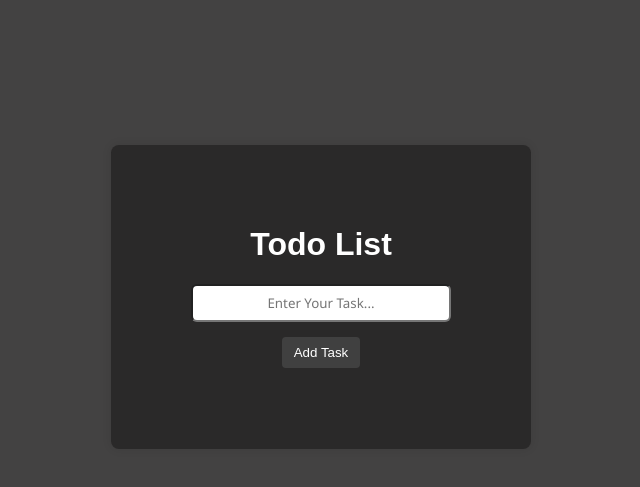
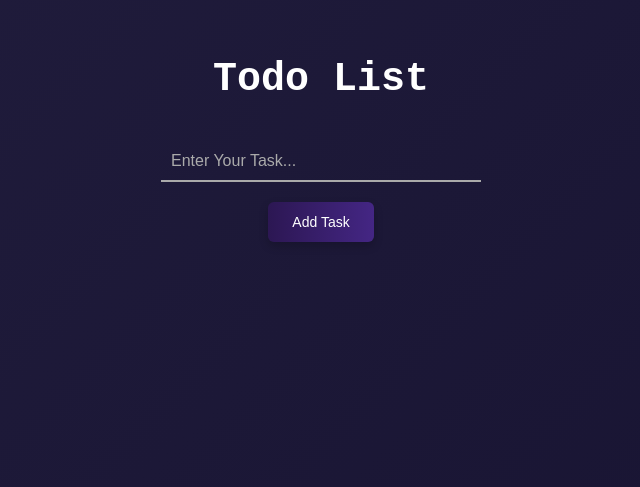
Before and after one commit to ShaikhYousuf39/Todo-List, a plain HTML site: page index.html in a window 1280 px wide. Shown: the part 103-590 px from the top of the page, without its empty margins (319-959 px from the left). Drawn offline with Linux system fonts and the light colour scheme.

Commit message:
Update style.css

```diff
--- a/style.css
+++ b/style.css
@@ -6,43 +6,98 @@ body {
   height: 100vh;
   margin: 0;
   color: #fff;
-  background-color: #434242;
+  background: linear-gradient(135deg, #211d3d, #171331);
+}
+
+h1{
+  font-size: 40px;
+  color:white;
+  font-family: 'Courier New', Courier, monospace;
+  margin: 40px;
 }
 
 .container {
-  background-color: #2a2929;
   padding: 60px;
   border-radius: 8px;
-  box-shadow: 0 0 10px rgba(0, 0, 0, 0.1);
-  width: 300px;
+  width: 30vw;
+  height: 70vh;
   text-align: center;
 }
 
-#taskInput {
-  font-family: "Segoe UI", Tahoma, Geneva, Verdana, sans-serif;
-  width: 80%;
-  padding: 8px;
-  margin-bottom: 10px;
-  text-align: center;
-  border-radius: 6px;
+input {
+  width: 300px;
+  padding: 10px;
+  border: none;
+  border-bottom: 2px solid #aaa;
+  font-size: 16px;
+  outline: none;
+  background: transparent;
+  transition: border-color 0.3s, transform 0.3s;
+  color: white;
 }
 
-button {
-  padding: 8px 12px;
-  margin: 5px;
+input:focus {
+  border-color: #0078ff;
+  transform: scale(1.02);
+}
+
+input::placeholder {
+  color: #aaa;
+  transition: color 0.3s;
+}
+
+input:focus::placeholder {
+  color: #0078ff;
+}
+
+#addTaskBtn {
+  position: relative;
+  background: linear-gradient(90deg, #2c1753, #442684);
+  color: #fff;
+  font-size: 14px;
+  margin: 20px;
+  padding: 12px 24px;
   border: none;
-  border-radius: 4px;
+  border-radius: 6px;
   cursor: pointer;
-  color: #fff;
-  background-color: #404040;
+  overflow: hidden;
+  transition: transform 0.2s, box-shadow 0.2s;
+  z-index: 1;
+}
+#addTaskBtn::before{
+  content: "";
+  position: absolute;
+  top: 0;
+  left: -100%;
+  width: 100%;
+  height: 100%;
+  background: rgba(39, 16, 68, 0.3);
+  transition: left 0.4s;
+  z-index: 0;
+}
+#addTaskBtn:hover::before {
+  left: 0;
+}
+
+#addTaskBtn:hover {
+  transform: translateY(-4px);
+  box-shadow: 0 8px 15px rgba(0, 120, 255, 0.3);
+}
+
+#addTaskBtn:active {
+  transform: translateY(2px);
+  box-shadow: 0 4px 10px rgba(0, 120, 255, 0.2);
 }
 
 ul {
+  margin: 30px;
   list-style-type: none;
   padding: 0;
 }
 
 li {
+  margin: 10px;
+  font-size: large;
   text-transform: uppercase;
   display: flex;
   justify-content: space-between;
@@ -55,3 +110,27 @@ li {
   text-decoration: line-through;
   color: #aaa;
 }
+button {
+  background: linear-gradient(90deg, #201c51, #201366);
+  color: #fff;
+  font-size: 12px;
+  padding: 10px 15px;
+  border: 2px solid transparent;
+  border-radius: 20px;
+  cursor: pointer;
+  overflow: hidden;
+  transition: all 0.3s ease-in-out;
+  box-shadow: 0 4px 10px rgba(0, 0, 0, 0.2);
+}
+
+button:hover {
+  background: #fff;
+  color: #1f2576;
+  border-color: #541e85;
+  box-shadow: 0 6px 12px rgba(20, 11, 69, 0.4);
+}
+
+button:active {
+  transform: scale(0.95);
+  box-shadow: 0 3px 8px rgba(30, 6, 69, 0.3);
+}
```
